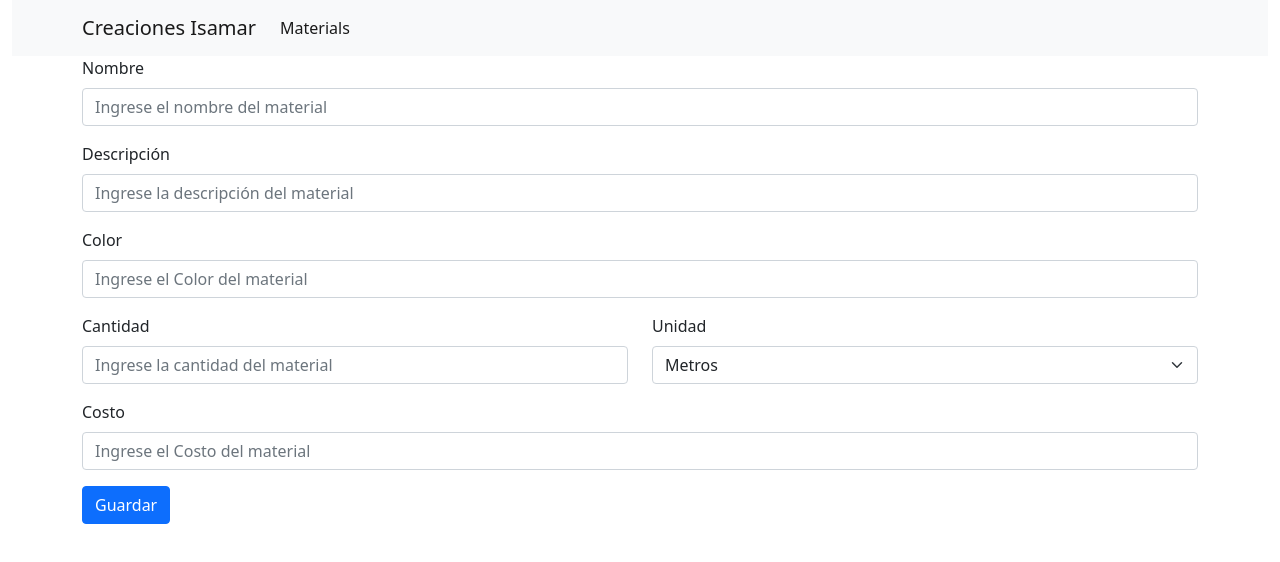
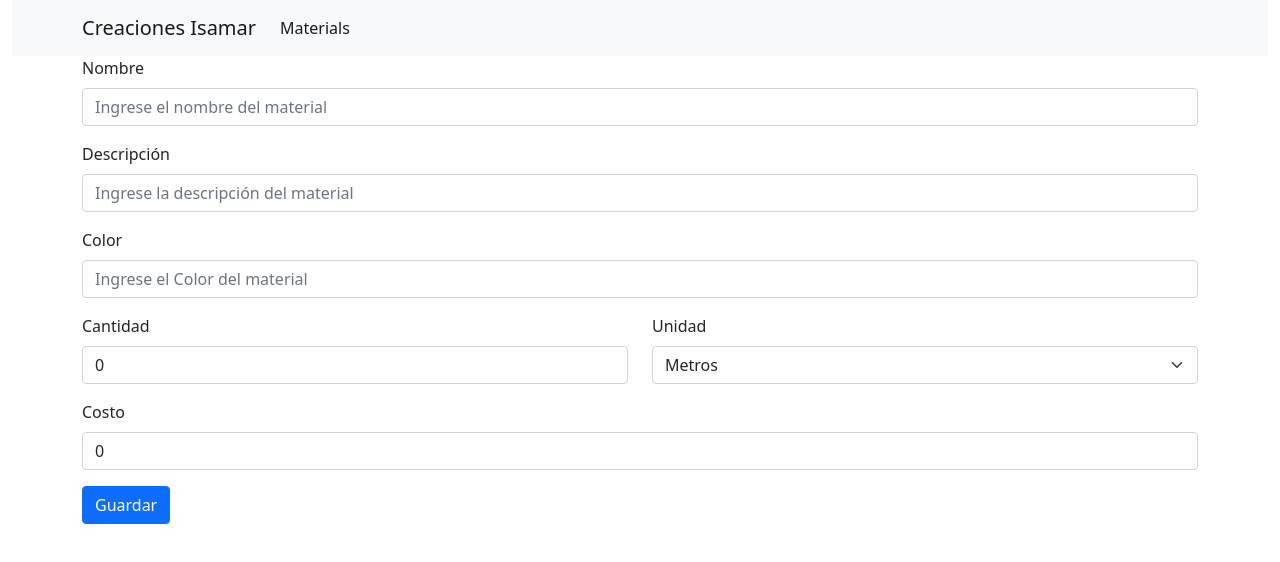
Before and after one commit to Alexjes98/isamarfrontend, a React (Create React App) app: page /materials/create in a window 1280 px wide. Shown: the top 562 px of the page. Built offline with nearby package versions, Linux system fonts and the light colour scheme.

Commit message:
materials crud work
navbar separated as component
general material component for crud op
fetch applied

```diff
--- /dev/null
+++ b/jsconfig.json
@@ -0,0 +1,6 @@
+{
+  "compilerOptions": {
+    "baseUrl": "src"
+  },
+  "include": ["src"]
+}
--- /dev/null
+++ b/src/components/material.jsx
@@ -0,0 +1,176 @@
+import { React, useEffect, useState } from "react";
+import { Col, Row, Form, Button, Container } from "react-bootstrap";
+
+export default function Material({ type, id }) {
+  const [formState, setFormState] = useState({
+    nombre: "",
+    descripcion: "",
+    color: "",
+    cantidad: 0,
+    unidad: "1",
+    costo: 0,
+  });
+
+  const readOnly = type === "view";
+  const create = type === "create";
+  const handleChange = (e) => {
+    const target = e.target;
+    const value = target.value;
+    const name = target.name;
+    setFormState({ ...formState, [name]: value });
+  };
+
+  const handleSubmit = (e) => {
+    e.preventDefault();
+    console.log("submitted");
+    console.log(formState);
+  };
+
+  useEffect(() => {
+    const getData = async ({ id }) => {
+      try {
+        const pream = {
+          method: "GET",
+          headers: {
+            "Content-type": "application/json; charset=UTF-8",
+          },
+        };
+
+        const url = `${process.env.REACT_APP_API_URL}/materials/${id}`;
+        console.log("url: ", url);
+        const resp = await fetch(url, pream);
+        if (resp.ok) {
+          const data = await resp.json();
+          setFormState(data[0]);
+        } else {
+          const data = {};
+          console.log(data);
+        }
+
+        return resp;
+      } catch (e) {
+        console.log(e);
+        return {};
+      }
+    };
+
+    if (id) {
+      console.log("id", id);
+      getData({ id });
+    }
+  }, [id]);
+
+  return (
+    <Container>
+      <Row>
+        <Col>
+          <Form onSubmit={handleSubmit}>
+            <Row>
+              <Form.Group className="mb-3">
+                <Form.Label>Nombre</Form.Label>
+                <Form.Control
+                  type="text"
+                  placeholder="Ingrese el nombre del material"
+                  name="nombre"
+                  value={formState.nombre}
+                  onChange={handleChange}
+                  required
+                  readOnly={readOnly}
+                  plaintext={readOnly ? {} : null}
+                />
+              </Form.Group>
+            </Row>
+
+            <Row>
+              <Form.Group className="mb-3">
+                <Form.Label>Descripción</Form.Label>
+                <Form.Control
+                  type="text"
+                  placeholder="Ingrese la descripción del material"
+                  name="descripcion"
+                  value={formState.descripcion}
+                  onChange={handleChange}
+                  readOnly={readOnly}
+                  plaintext={readOnly ? {} : null}
+                />
+              </Form.Group>
+            </Row>
+
+            <Row>
+              <Form.Group className="mb-3">
+                <Form.Label>Color</Form.Label>
+                <Form.Control
+                  type="text"
+                  placeholder="Ingrese el Color del material"
+                  name="color"
+                  value={formState.color}
+                  onChange={handleChange}
+                  readOnly={readOnly}
+                  plaintext={readOnly ? {} : null}
+                />
+              </Form.Group>
+            </Row>
+
+            <Row>
+              <Col sm={6}>
+                <Form.Group className="mb-3">
+                  <Form.Label>Cantidad</Form.Label>
+                  <Form.Control
+                    type="number"
+                    placeholder="Ingrese la cantidad del material"
+                    min="0"
+                    name="cantidad"
+                    value={formState.cantidad}
+                    onChange={handleChange}
+                    required
+                    readOnly={readOnly}
+                    plaintext={readOnly ? {} : null}
+                  />
+                </Form.Group>
+              </Col>
+              <Col sm={6}>
+                <Form.Group className="mb-3">
+                  <Form.Label>Unidad</Form.Label>
+                  <Form.Select
+                    aria-label="Default select example"
+                    name="unidad"
+                    value={formState.unidad}
+                    onChange={handleChange}
+                    disabled={readOnly}
+                    plaintext={readOnly ? {} : null}
+                  >
+                    <option value="1">Metros</option>
+                    <option value="2">Pulgadas</option>
+                    <option value="3">Gramos</option>
+                    <option value="3">Unidad</option>
+                  </Form.Select>
+                </Form.Group>
+              </Col>
+            </Row>
+            <Row>
+              <Form.Group className="mb-3">
+                <Form.Label>Costo</Form.Label>
+                <Form.Control
+                  type="number"
+                  placeholder="Ingrese el Costo del material"
+                  name="costo"
+                  min="0"
+                  value={formState.costo}
+                  onChange={handleChange}
+                  required
+                  readOnly={readOnly}
+                  plaintext={readOnly ? {} : null}
+                />
+              </Form.Group>
+            </Row>
+            {create && (
+              <Button variant="primary" type="submit">
+                Guardar
+              </Button>
+            )}
+          </Form>
+        </Col>
+      </Row>
+    </Container>
+  );
+}
--- /dev/null
+++ b/src/components/navbar.jsx
@@ -0,0 +1,22 @@
+import { React } from "react";
+import { Navbar, Nav, Container } from "react-bootstrap";
+import { LinkContainer } from "react-router-bootstrap";
+export default function NavBar() {
+  return (
+    <Container fluid>
+      <Navbar bg="light" expand="lg">
+        <Container>
+          <Navbar.Brand href="#home">Creaciones Isamar</Navbar.Brand>
+          <Navbar.Toggle aria-controls="basic-navbar-nav" />
+          <Navbar.Collapse id="basic-navbar-nav">
+            <Nav className="me-auto">
+              <LinkContainer to="/materials/create">
+                <Nav.Link to="/materials/create"> Materials</Nav.Link>
+              </LinkContainer>
+            </Nav>
+          </Navbar.Collapse>
+        </Container>
+      </Navbar>
+    </Container>
+  );
+}
--- a/src/index.js
+++ b/src/index.js
@@ -4,8 +4,8 @@ import { BrowserRouter, Routes, Route } from "react-router-dom";
 import "./index.css";
 import App from "./App";
 import reportWebVitals from "./reportWebVitals";
-import MaterialsCreate from "./routes/materials/create";
-
+import MaterialsCreate from "routes/materials/create";
+import MaterialsView from "routes/materials/view";
 import "bootstrap/dist/css/bootstrap.min.css";
 
 const root = ReactDOM.createRoot(document.getElementById("root"));
@@ -15,6 +15,7 @@ root.render(
       <Routes>
         <Route path="/" element={<App />}></Route>
         <Route path="/materials/create" element={<MaterialsCreate />}></Route>
+        <Route path="/materials/view/:id" element={<MaterialsView />}></Route>
       </Routes>
     </BrowserRouter>
   </React.StrictMode>
--- a/src/routes/materials/create.jsx
+++ b/src/routes/materials/create.jsx
@@ -1,105 +1,14 @@
-import React from "react";
-import {
-  Col,
-  Row,
-  Form,
-  Button,
-  Navbar,
-  Nav,
-  Container,
-} from "react-bootstrap";
-import { LinkContainer } from "react-router-bootstrap";
+import { React } from "react";
+import NavBar from "components/navbar";
+
+import Material from "components/material";
 
 export default function MaterialsCreate() {
+  const type = "create";
   return (
     <section>
-      <Container fluid>
-        <Navbar bg="light" expand="lg">
-          <Container>
-            <Navbar.Brand href="#home">Creaciones Isamar</Navbar.Brand>
-            <Navbar.Toggle aria-controls="basic-navbar-nav" />
-            <Navbar.Collapse id="basic-navbar-nav">
-              <Nav className="me-auto">
-                <LinkContainer to="/materials/create">
-                  <Nav.Link to="/materials/create"> Materials</Nav.Link>
-                </LinkContainer>
-              </Nav>
-            </Navbar.Collapse>
-          </Container>
-        </Navbar>
-      </Container>
-      <Container>
-        <Row>
-          <Col>
-            <Form>
-              <Row>
-                <Form.Group className="mb-3">
-                  <Form.Label>Nombre</Form.Label>
-                  <Form.Control
-                    type="text"
-                    placeholder="Ingrese el nombre del material"
-                  />
-                </Form.Group>
-              </Row>
-
-              <Row>
-                <Form.Group className="mb-3">
-                  <Form.Label>Descripción</Form.Label>
-                  <Form.Control
-                    type="text"
-                    placeholder="Ingrese la descripción del material"
-                  />
-                </Form.Group>
-              </Row>
-
-              <Row>
-                <Form.Group className="mb-3">
-                  <Form.Label>Color</Form.Label>
-                  <Form.Control
-                    type="text"
-                    placeholder="Ingrese el Color del material"
-                  />
-                </Form.Group>
-              </Row>
-
-              <Row>
-                <Col sm={6}>
-                  <Form.Group className="mb-3">
-                    <Form.Label>Cantidad</Form.Label>
-                    <Form.Control
-                      type="text"
-                      placeholder="Ingrese la cantidad del material"
-                    />
-                  </Form.Group>
-                </Col>
-                <Col sm={6}>
-                  <Form.Group className="mb-3">
-                    <Form.Label>Unidad</Form.Label>
-                    <Form.Select aria-label="Default select example">
-                      <option value="1">Metros</option>
-                      <option value="2">Pulgadas</option>
-                      <option value="3">Gramos</option>
-                    </Form.Select>
-                  </Form.Group>
-                </Col>
-              </Row>
-              <Row>
-                <Form.Group className="mb-3">
-                  <Form.Label>Costo</Form.Label>
-                  <Form.Control
-                    type="text"
-                    placeholder="Ingrese el Costo del material"
-                  />
-                </Form.Group>
-              </Row>
-
-              <Button variant="primary" type="submit">
-                Guardar
-              </Button>
-            </Form>
-          </Col>
-        </Row>
-      </Container>
+      <NavBar />
+      <Material type={type} />
     </section>
   );
 }
--- /dev/null
+++ b/src/routes/materials/view.jsx
@@ -0,0 +1,17 @@
+import { React } from "react";
+import Material from "components/material";
+import NavBar from "components/navbar";
+import { useParams } from "react-router-dom";
+
+export default function MaterialsCreate() {
+  const params = useParams();
+
+  const type = "view";
+
+  return (
+    <section>
+      <NavBar />
+      <Material type={type} id={params.id} />
+    </section>
+  );
+}
```
